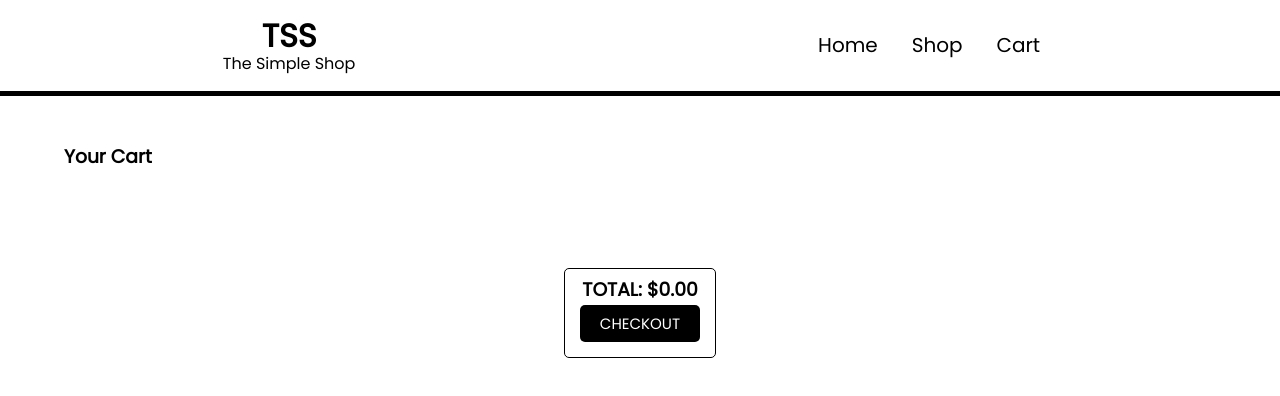
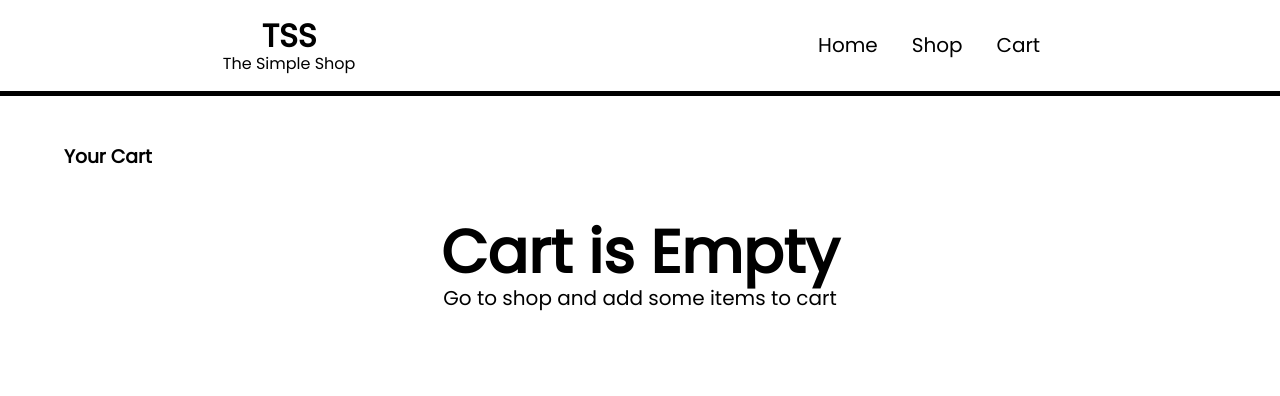
Before and after one commit to patchdpineapple/shopping-cart, a React (Create React App) app: page /cart in a window 1280 px wide. Shown: the top 396 px of the page. Built offline with nearby package versions, Linux system fonts and the light colour scheme.

Commit message:
cart items are updated when quantity is changed in cart page

```diff
--- a/src/components/AddToCart.js
+++ b/src/components/AddToCart.js
@@ -13,15 +13,13 @@ function AddToCart({ item, toggleShowAdd, handleAddToCart }) {
     const { value } = e.target;
     setQuantity(Number(value));
     setTotal(Number((addItem.price * value).toFixed(2)));
-
-
+    console.log(quantity);
   };
 
   //this method puts a quantity and total price property to the item and adds it to cart
   const onAddToCart = () => {
     toggleShowAdd();
     const tempitem = { ...addItem, quantity: quantity, total: total };
-    console.log(tempitem);
     setAddItem(tempitem);
     handleAddToCart(tempitem);
   };
@@ -46,7 +44,7 @@ function AddToCart({ item, toggleShowAdd, handleAddToCart }) {
             name="quantity"
             type="number"
             min="1"
-            defaultValue={quantity}
+            value={quantity}
             onChange={handleChange}
           />
           <strong>{`$${total}`}</strong>
--- a/src/components/App.js
+++ b/src/components/App.js
@@ -17,20 +17,33 @@ function App() {
   const handleAddToCart = (additem) => {
 
     let tempitems = cartItems;
-    let index = tempitems.findIndex((item) => item.id === additem.id);
+    const index = tempitems.findIndex((item) => item.id === additem.id);
     if (index === -1) {
       setCartItems([...tempitems, additem ] );
+
     } else {
-      console.log(typeof tempitems[index].quantity);
       tempitems[index].quantity = tempitems[index].quantity + additem.quantity;
       tempitems[index].total = tempitems[index].total + additem.total;
       setCartItems(tempitems);
+
     }
+  };
+
+  //this method updates the quantity and total price of cart items
+  const handleModifyCart = (updatedItem) => {
+
+    let tempitems = cartItems;
+    const index = tempitems.findIndex((item) => item.id === updatedItem.id);
+    tempitems[index].quantity = updatedItem.quantity;
+    tempitems[index].total = updatedItem.total;
+    setCartItems(tempitems);
+
+    console.log('cart item modified');
   };
 
   return (
     <Router>
-      <div className="App">
+      <div className="App">{console.log('add', cartItems)}
         <Navlinks />
         <Switch>
           <Route exact path="/" component={Home} />
@@ -43,7 +56,7 @@ function App() {
           <Route
             path="/cart"
             component={() => (
-              <Cart cartItems={cartItems} handleAddToCart={handleAddToCart} />
+              <Cart cartItems={cartItems} handleAddToCart={handleAddToCart} handleModifyCart={handleModifyCart} />
             )}
           />
         </Switch>
--- a/src/components/Cart.css
+++ b/src/components/Cart.css
@@ -12,6 +12,16 @@
     text-align: left;
     margin-bottom: 50px;
 }
+
+.empty{
+    font-size: 30px;
+}
+
+.empty > p{
+    font-size: 20px;
+}
+
+
 
 .cart-items-container {
     display:flex;
--- a/src/components/Cart.js
+++ b/src/components/Cart.js
@@ -2,54 +2,61 @@ import React, { useState, useEffect } from "react";
 import CartItem from "./CartItem";
 import "./Cart.css";
 
-function Cart(props) {
+function Cart({cartItems, handleModifyCart}) {
   /*****STATES*****/
-  const [cartItems, setCartItems] = useState(props.cartItems);
   const [total, setTotal] = useState(0);
 
-/*****METHODS*****/
-//this method replaces an item with a new item that has its price and quantity updated
-  const handleUpdatePrice = (updatedItem) => {
-    const tempitems = cartItems.map((item) => {
-      if (item.id === updatedItem.id) {
-        return updatedItem;
-      }
-      return item;
-    });
-    setCartItems(tempitems);
-  };
+  /*****METHODS*****/
+  //this method replaces an item with a new item that has its price and quantity updated
+  // const handleUpdatePrice = (updatedItem) => {
+  //   const tempitems = cartItems.map((item) => {
+  //     if (item.id === updatedItem.id) {
+  //       return updatedItem;
+  //     }
+  //     return item;
+  //   });
+  //   setCartItems(tempitems);
+  // };
 
   /*****LIFECYCLE METHODS*****/
-  //update total everytime cartItems' state is changed
+  //update total everytime cartItems' props is changed
   useEffect(() => {
-    console.log(cartItems);
     let temptotal = 0;
     for (let i = 0; i < cartItems.length; i++) {
       temptotal = temptotal + cartItems[i].total;
     }
-    setTotal(temptotal.toFixed(2));
-  }, [cartItems]);
+    setTotal(Number(temptotal.toFixed(2)));
+  },[cartItems]);
 
   return (
-    <div className="Cart">
+    <div className="Cart">{console.log('cart', cartItems)}
       <div className="cart-page-header">
         <h3>Your Cart</h3>
       </div>
+      {cartItems.length === 0 ? (
+        <div className="empty">
+          <h1>Cart is Empty</h1>
+          <p>Go to shop and add some items to cart</p>
+        </div>
+      ) : null}
       <div className="cart-items-container">
         {cartItems.map((item) => {
           return (
             <CartItem
               key={item.id}
               item={item}
-              onUpdatePrice={handleUpdatePrice}
+              handleModifyCart={handleModifyCart}
             />
           );
         })}
       </div>
-      <div className="checkout-container">
+      {cartItems.length > 0 ? (
+        <div className="checkout-container">
         <h3>TOTAL: {`$${total}`}</h3>
         <button className="btn">CHECKOUT</button>
       </div>
+      ): null}
+
     </div>
   );
 }
--- a/src/components/CartItem.css
+++ b/src/components/CartItem.css
@@ -18,10 +18,19 @@
   width: 100px;
   height: 100px;
   background-color: rgb(204, 204, 204);
-
 }
 
 .CartItem input {
   width: 40px;
   margin-right: 10px;
 }
+
+.btn_remove {
+  color: black;
+  background-color: white;
+  border: 1px solid black;
+  padding: 5px !important;
+  width: auto !important;
+  height: auto !important;
+  font-size: 12px !important;
+}
--- a/src/components/CartItem.js
+++ b/src/components/CartItem.js
@@ -1,38 +1,58 @@
 import React, { useState, useEffect } from "react";
 import "./CartItem.css";
 
-function CartItem({ item, onUpdatePrice }) {
+function CartItem({ item, handleModifyCart }) {
   /*****STATES*****/
-  const [newItem, setNewItem] = useState(item);
+  const [quantity, setQuantity] = useState(item.quantity);
+  const [total, setTotal] = useState(item.total);
 
   /*****METHODS*****/
   //this method calculates the new total price of an item based on quantity
-  const handleChangeQuantity = (e) => {
+  // const handleChangeQuantity = (e) => {
+  //   const { value } = e.target;
+  //   const total = Number((newItem.price * value).toFixed(2));
+  //   setNewItem({ ...newItem, quantity: Number(value), total: total });
+  //   onUpdatePrice(newItem);
+  // };
+
+  const onModifyCart = (e) => {
     const { value } = e.target;
-    const total = Number((newItem.price * value).toFixed(2));
-    setNewItem({ ...newItem, quantity: Number(value), total: total });
-    onUpdatePrice(newItem);
+    const temptotal = Number((item.price * value).toFixed(2));
+    console.log('value', Number(value), 'total', temptotal);
+    handleModifyCart({ ...item, quantity: Number(value), total: temptotal })
+    setQuantity(Number(value));
+    setTotal(Number((item.price * value).toFixed(2)));
+
   };
+
+  /*****LIFECYCLE METHODS*****/
+
+  // useEffect(()=> {
+  //   setQuantity(item.quantity);
+  //   setTotal(item.total);
+  // },[]);
+
+  // useEffect(() => {
+  //   const tempitem = { ...item, quantity: quantity, total: total };
+  //   handleModifyCart(tempitem);
+  // }, []);
 
   return (
     <div className="CartItem">
-      <img
-        src={newItem.image}
-        className="cart-product-image"
-        alt="product"
-      ></img>
-      <strong>{newItem.name}</strong>
-      <strong>{`$${newItem.price}`}</strong>
+      <img src={item.image} className="cart-product-image" alt="product"></img>
+      <strong>{item.name}</strong>
+      <strong>{`$${item.price}`}</strong>
       <div>
         <input
           name="quantity"
           type="number"
           min="1"
-          value={newItem.quantity}
-          onChange={handleChangeQuantity}
+          value={item.quantity}
+          onChange={(e) => onModifyCart(e)}
         />
-        <strong>{`$${newItem.total}`}</strong>
+        <strong>{`$${item.total}`}</strong>
       </div>
+      <button className="btn btn_remove">Remove</button>
     </div>
   );
 }
```
Also changed, not shown: 1 other file (tests, documents, lock files or other folders). Lines whose indentation alone changed are shown as unchanged.
